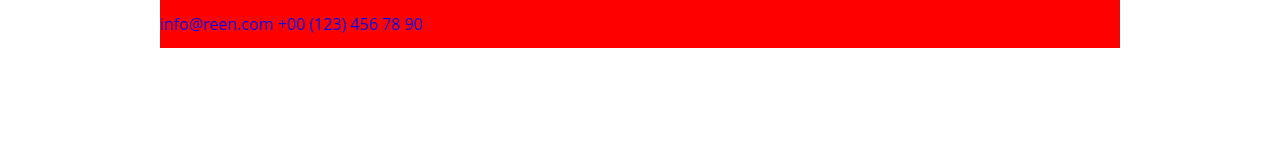
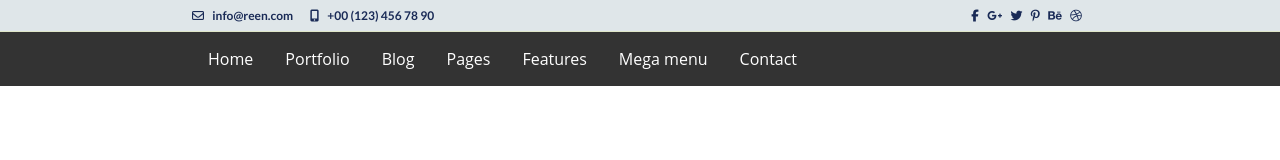
Before and after one commit to kopkaa/VIA_PROJECT, a website: page index.html in a window 1280 px wide. Drawn offline with nearby package versions, Linux system fonts and the light colour scheme; files that its build step writes are made by us from their sources; a web font is replaced by a local one.

Commit message:
basic menu

```diff
--- a/index.html
+++ b/index.html
@@ -3,22 +3,42 @@
         <link href="https://fonts.googleapis.com/css?family=Montserrat&display=swap" rel="stylesheet">
         <link rel="stylesheet" type="text/css" href="//fonts.googleapis.com/css?family=Droid+Serif" />
         <link rel="stylesheet" type="text/css" href="styles/css/styles.css">
+        <script src="https://kit.fontawesome.com/44fe084f26.js" crossorigin="anonymous"></script>
 
        <link href="style.css" rel="stylesheet" media="screen">
     </head>
 
     <body>
    		<header>
+
    			<div class="socials">
    				<div class="socials__contact">
-   					<a href="mailto:info@reen.com">info@reen.com</a>
-   					<a href="tel:+004567890">+00 (123) 456 78 90</span>
+
+   					<a href="mailto:info@reen.com"> <i class="far fa-envelope"></i> info@reen.com</a>
+   					<a href="tel:+004567890"> <i class="fas fa-mobile-alt"></i> +00 (123) 456 78 90</span>
    				</div>
-   				<div class="socials__icons"</div>
+   				<div class="socials__icons">
+   					<a><i class="fab fa-facebook-f"></i></a>
+   					<a href=""><i class="fab fa-google-plus-g"></i></a>
+   					<a><i class="fab fa-twitter"></i></a>
+   					<a><i class="fab fa-pinterest-p"></i></a>
+   					<a><i class="fab fa-behance"></i></a>
+   					<a><i class="fab fa-dribbble"></i></a>
+   				</div>
    			</div>
+
    			<nav>
+   				<ul>
+				  <li><a href="default.asp">Home</a></li>
+				  <li><a href="news.asp">Portfolio</a></li>
+				  <li><a href="contact.asp">Blog</a></li>
+				  <li><a href="about.asp">Pages</a></li>
+				  <li><a href="about.asp">Features</a></li>
+  				  <li><a href="about.asp">Mega menu</a></li>
+				  <li><a href="about.asp">Contact</a></li>
+				</ul>
+   			</nav>
 
-   			</nav>
    		</header>
     </body>
 
--- /dev/null
+++ b/styles/scss/fonts.scss
@@ -0,0 +1 @@
+@import url('https://fonts.googleapis.com/css2?family=Lato:ital,wght@0,300;0,400;0,700;0,900;1,300;1,400;1,700;1,900&display=swap');
--- a/styles/scss/header.scss
+++ b/styles/scss/header.scss
@@ -2,15 +2,58 @@ header {
 	.socials {
 		display: flex;
 		align-items: center;
-		max-width: 75%;
-		margin: auto;
-		padding: 0.8em 0;
-		background-color: red;
+		justify-content: space-between;
+		padding: 1vh $layout_padding;
+		background-color: $light_grey;
+		font-size: $font_small_text;
+		font-family: 'Lato', sans-serif;
+		font-weight: 600;
+		border-bottom: 1px solid #dfe6c9;
+
+		a {
+			text-decoration: none;
+			color: $main_color;
+
+			i {
+				margin-right: 0.5em;
+			}
+
+			&:hover {
+				color: lighten($main_color, 20%);
+			}
+		}
 
 		&__contact {
 			a {
-				text-decoration: none;
+				margin-right: 1.2em;
 			}
 		}
 	}
+
+	nav {
+		ul {
+			padding: 0 $layout_padding;
+			list-style-type: none;
+			margin: 0;
+			overflow: hidden;
+			background-color: #333333;
+		}
+
+		li {
+			float: left;
+		}
+
+		li a {
+			display: block;
+			color: white;
+			text-align: center;
+			padding: 16px;
+			text-decoration: none;
+		}
+
+		li a:hover {
+			background-color: #111111;
+		}
+	}
+
 }
--- a/styles/scss/styles.scss
+++ b/styles/scss/styles.scss
@@ -1,2 +1,4 @@
 @import 'base.scss';
+@import 'fonts.scss';
+@import 'variables.scss';
 @import 'header.scss';
--- a/styles/scss/variables.scss
+++ b/styles/scss/variables.scss
@@ -0,0 +1,6 @@
+$font_normal_text: 1rem;
+$font_small_text: 0.75rem;
+$layout_padding: 15vw;
+
+$light_grey: #dfe6e9;
+$main_color: #192a56;
```
Also changed, not shown: styles/css/styles.css, 1 other file.
